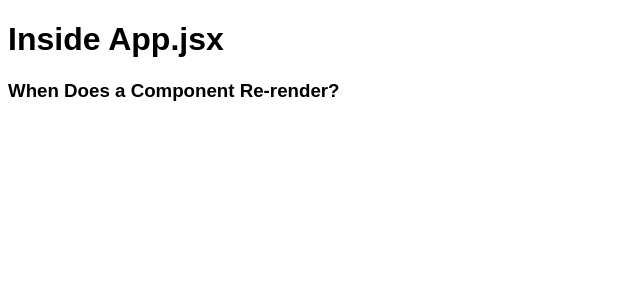
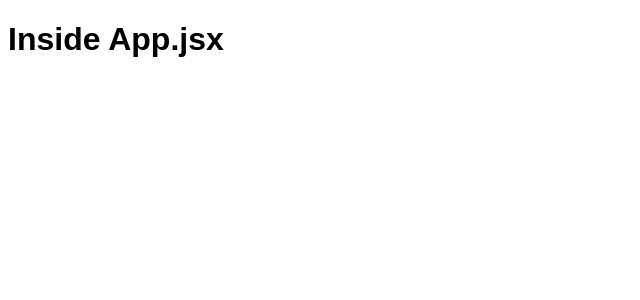
Before and after one commit to muazimmaqbool/Reactjs-with-Me, a React (Create React App) app: page / in a window 1280 px wide. Shown: the top 300 px of the page, without its empty margins (0-640 px from the left). Built offline with nearby package versions, Linux system fonts and the light colour scheme.

Commit message:
React router

```diff
--- a/src/App.jsx
+++ b/src/App.jsx
@@ -160,7 +160,7 @@ function App() {
       {/* <DebounceExampleTwo/> */}
 
       {/* React Component Rerendering and optimization */}
-      <ComponentReRender/>
+      {/* <ComponentReRender/> */}
 
       {/* ----------------------------------- Tanstack React Query ----------------------------------------- */}
 
@@ -188,6 +188,11 @@ function App() {
       {/* <I_useQueriesHook/> */}
       {/* <J_useQueriesEx2/> */}
       {/* <K_useInfiniteQuery/> */}
+
+
+      {/* React Router In Advance */}
+
+
     </>
   );
 }
```
Also changed, not shown: src/React Router/Home.jsx (added, +26 -0 lines).
